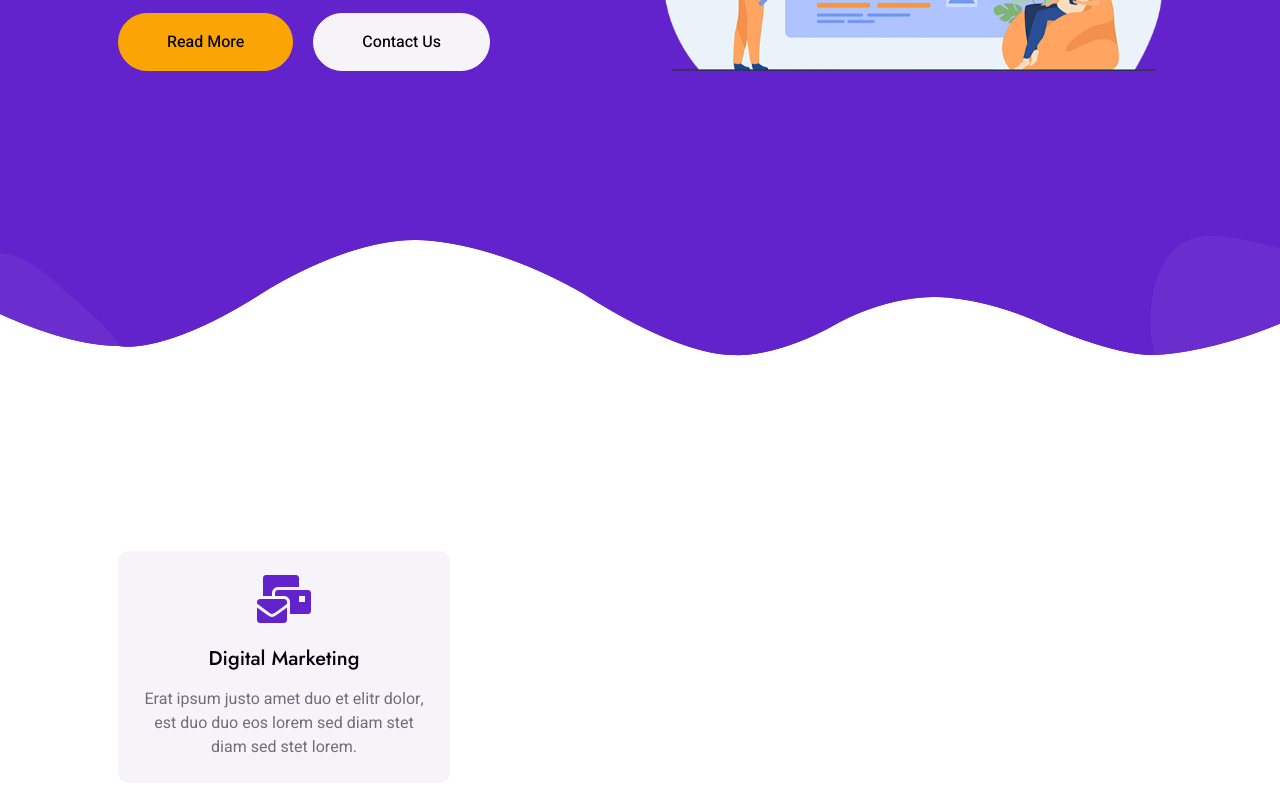
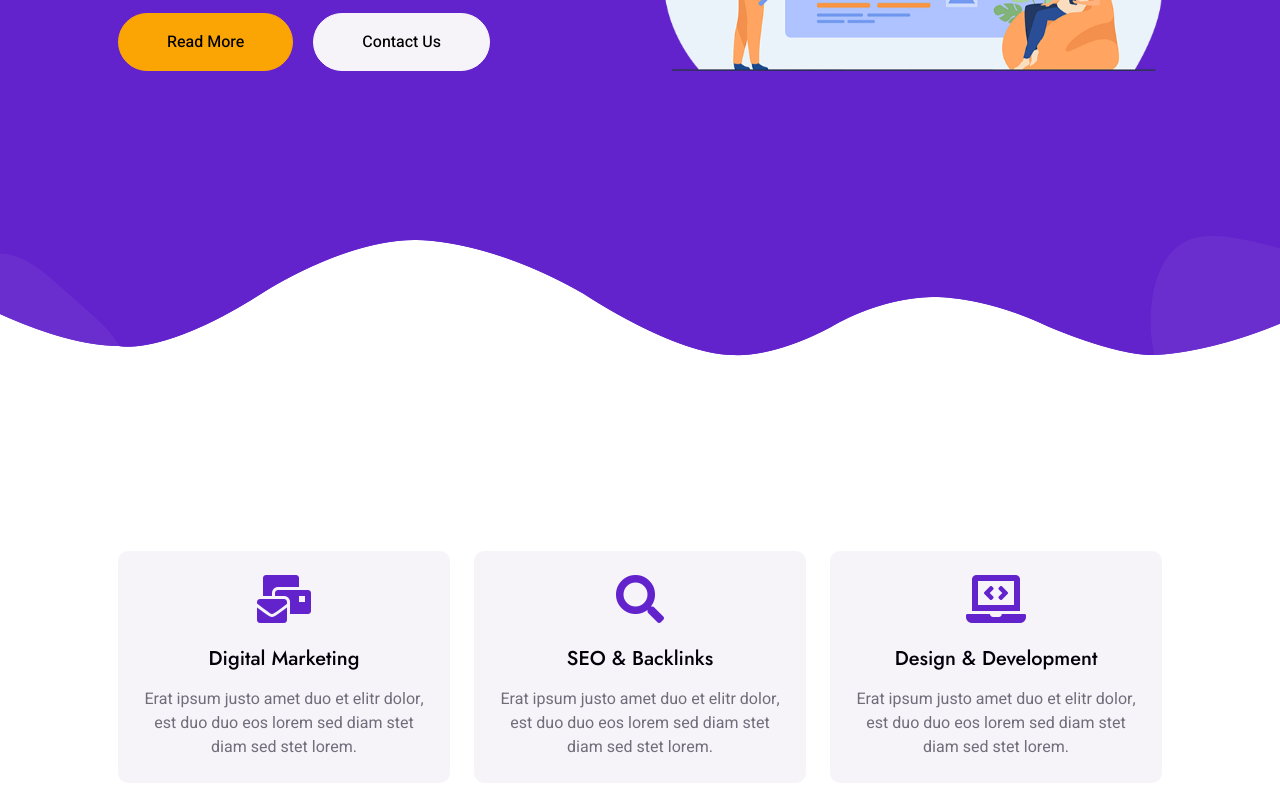
Before and after one commit to nzml906/html_, a website: page index.html in a window 1280 px wide. Shown: the part 570-1361 px from the top of the page. Drawn offline with nearby package versions, Linux system fonts and the light colour scheme.

Commit message:
feature section 2nd & 3rd element with different timer

```diff
--- a/index.html
+++ b/index.html
@@ -131,6 +131,26 @@
                 </p>
               </div>
             </div>
+            <div class="col-lg-4 wow fadeInUp" data-wow-delay="0.3s">
+              <div class="feature-item bg-light rounded text-center p-4">
+                <i class="fa fa-3x fa-search text-primary mb-4"></i>
+                <h5 class="mb-3">SEO & Backlinks</h5>
+                <p class="m-0">
+                  Erat ipsum justo amet duo et elitr dolor, est duo duo eos
+                  lorem sed diam stet diam sed stet lorem.
+                </p>
+              </div>
+            </div>
+            <div class="col-lg-4 wow fadeInUp" data-wow-delay="0.5s">
+              <div class="feature-item bg-light rounded text-center p-4">
+                <i class="fa fa-3x fa-laptop-code text-primary mb-4"></i>
+                <h5 class="mb-3">Design & Development</h5>
+                <p class="m-0">
+                  Erat ipsum justo amet duo et elitr dolor, est duo duo eos
+                  lorem sed diam stet diam sed stet lorem.
+                </p>
+              </div>
+            </div>
           </div>
         </div>
       </div>
```
